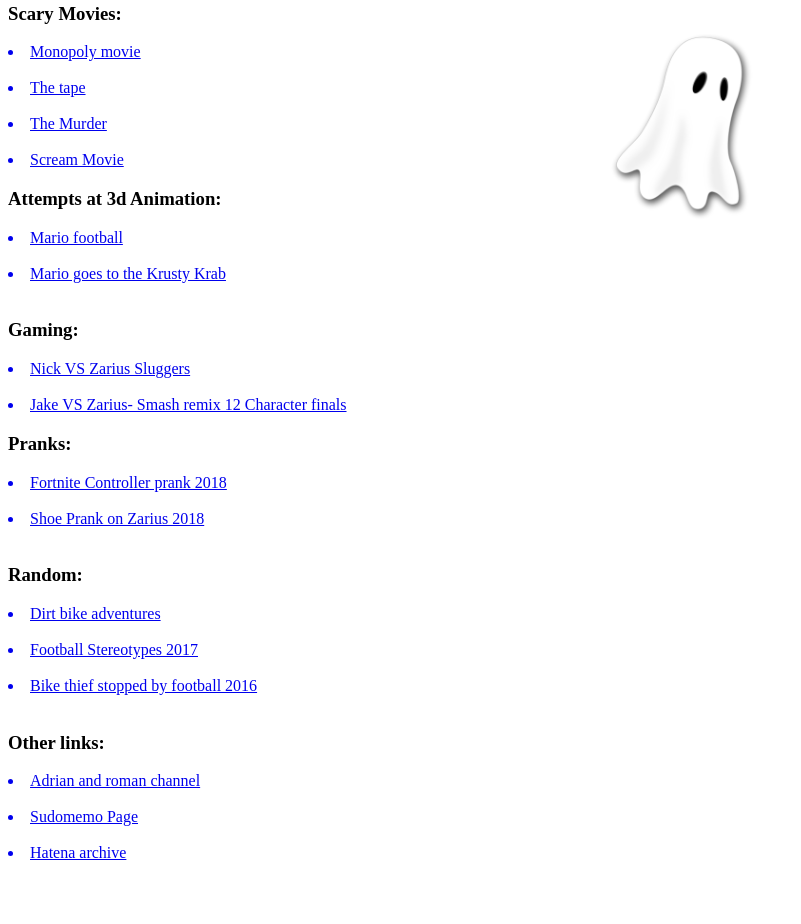
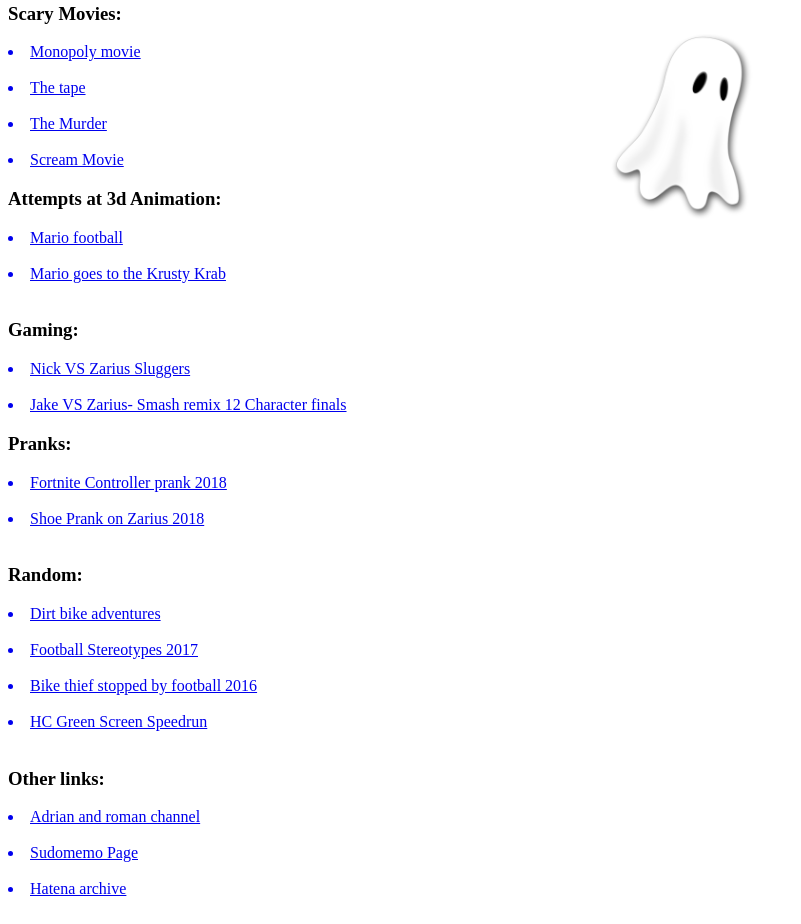
Before and after one commit to Nickward123/Nickssite, a plain HTML site: page index.html in a window 1280 px wide. Shown: the part 1862-2786 px from the top of the page, without its empty margins (0-801 px from the left). Before the commit the page ends 2750 px from the top, so only its background shows below. Drawn offline with Linux system fonts and the light colour scheme.

Commit message:
Added hc speedrun

```diff
--- a/index.html
+++ b/index.html
@@ -112,8 +112,12 @@
         <li>Football Stereotypes 2017</li>
     </a>
     <br>
-    <a href="https://youtu.be/jI7ciyfs6cY?feature=shared" target="_blank">
+   <a href="https://youtu.be/jI7ciyfs6cY?feature=shared" target="_blank">
         <li>Bike thief stopped by football 2016</li>
+    </a>
+    <br>
+    <a href="https://youtu.be/Pniq4v3OfYM?feature=shared" target="_blank">
+        <li>HC Green Screen Speedrun</li>
     </a>
     <br>
     <h3>Other links:</h3>
```
